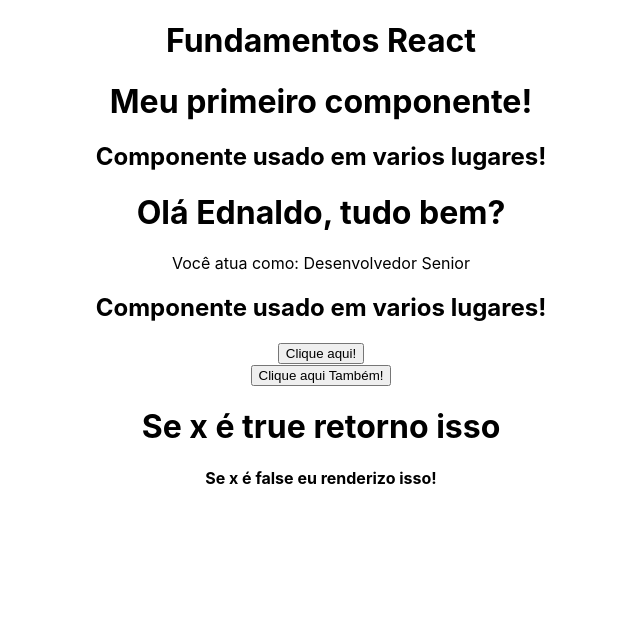
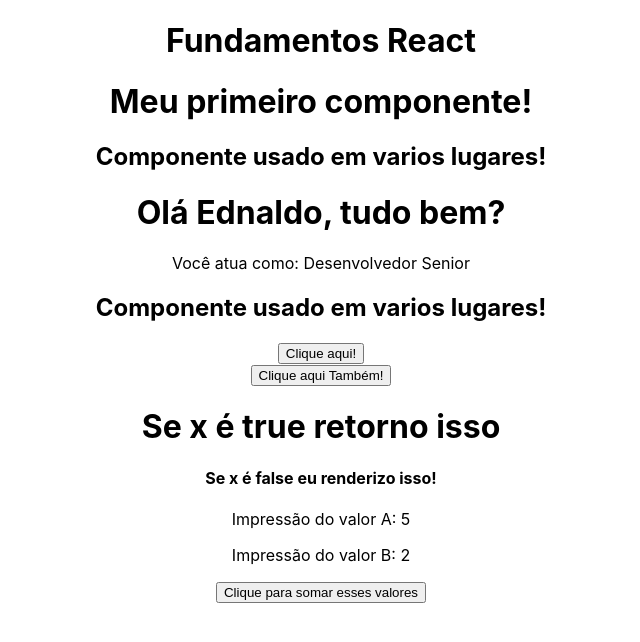
Before and after one commit to Miguelito2926/Treinamento-React, a React (Create React App) app: page / in a window 1280 px wide. Shown: the top 642 px of the page, without its empty margins (319-959 px from the left). Built offline with nearby package versions, Linux system fonts and the light colour scheme.

Commit message:
Desafio  de função e eventos concluido

```diff
--- a/src/App.js
+++ b/src/App.js
@@ -2,10 +2,11 @@
 import './App.css';
 
 //components
+import Challenge from './components/Challenge';
+import Events from './components/Events';
 import FirstComponent from './components/FirstComponent';
+import MyComponent from './components/MyComponent';
 import TemplateExpressions from './components/TemplateExpressions';
-import MyComponent from './components/MyComponent';
-import Events from './components/Events';
 
 export default function App() {
   return (
@@ -16,6 +17,7 @@ export default function App() {
      <TemplateExpressions/>
      <MyComponent/>
      <Events/>
+     <Challenge/>
     </div>
   );
 }
--- /dev/null
+++ b/src/components/Challenge.js
@@ -0,0 +1,22 @@
+export default function Challenge () {
+  const A = 5
+  const B = 2
+
+  const handleSoma = () => {
+
+    return A + B;
+
+  }
+
+  return (
+    <div>
+      <p>Impressão do valor A: {A}</p>
+      <p>Impressão do valor B: {B}</p>
+
+      <div>
+        <button onClick={() => console.log(handleSoma())} >Clique para somar esses valores</button>
+
+      </div>
+    </div>
+  )
+}
```
